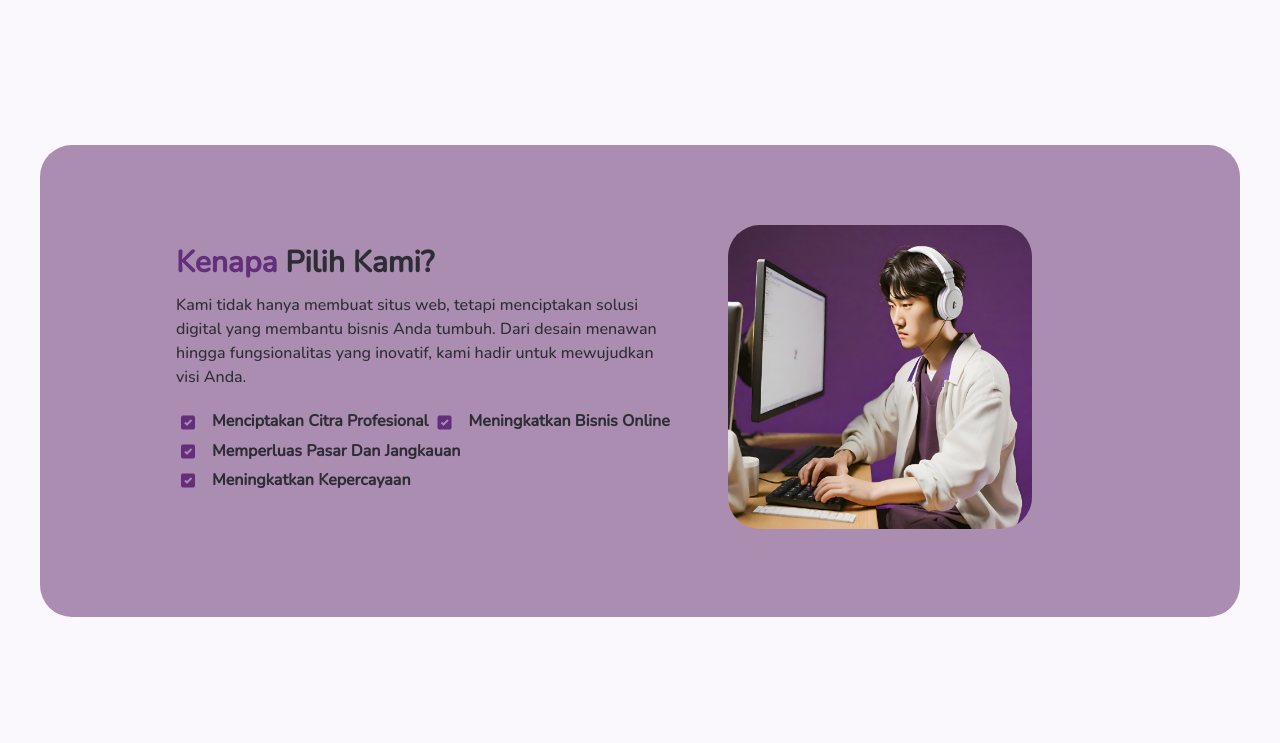
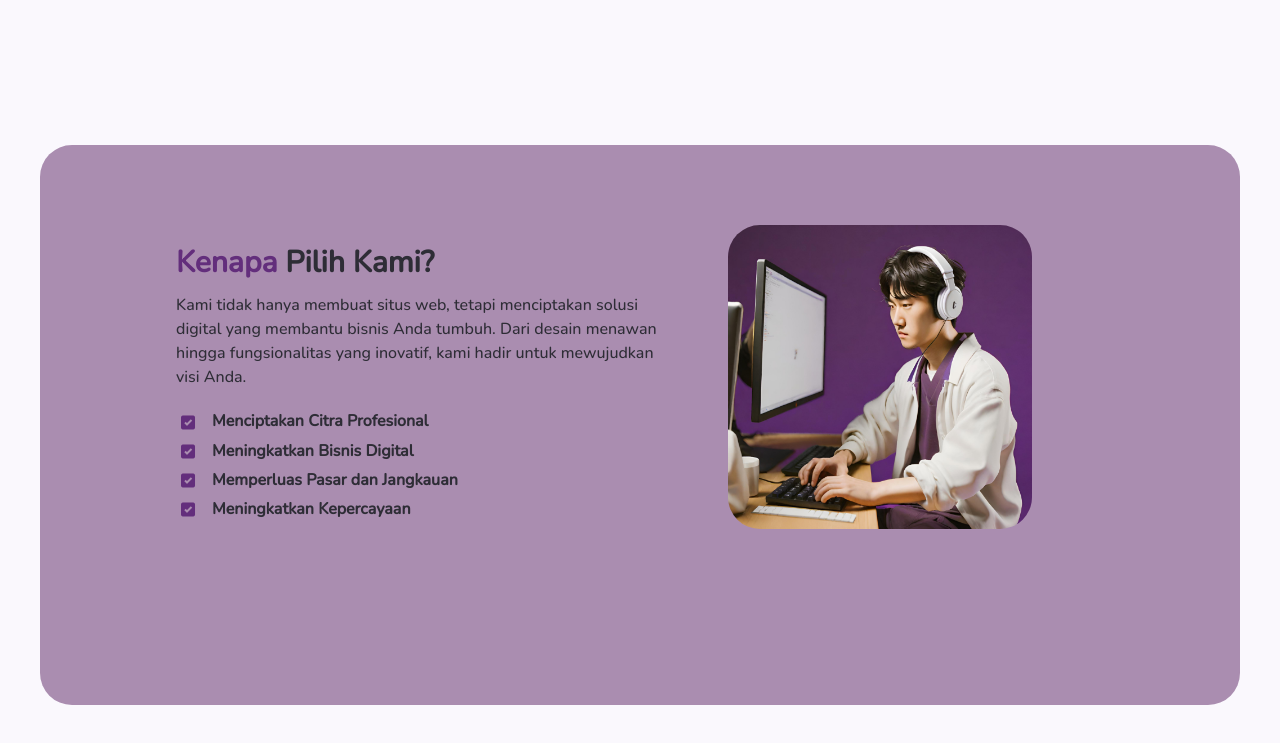
Before and after one commit to ilessall/Yukti, a website: page public/index.html in a window 1280 px wide. Shown: the part 2036-2779 px from the top of the page. Before the commit the page ends 2749 px from the top, so only its background shows below. Drawn offline with nearby package versions, Linux system fonts and the light colour scheme.

Commit message:
update ya

```diff
--- a/public/index.html
+++ b/public/index.html
@@ -235,7 +235,7 @@
       <section class="mt-32 bg-purple2 pt-14 sm:p-20 md:rounded-8xl md:ml-10 md:mr-10 ">
         <div class="container">
             <div class="flex flex-wrap">
-                <div class="w-full px-2  sm:w-1/2  sm:px-4  lg:w-1/3 order-2 pb-24 sm:pb-0">
+                <div class="w-full px-2  sm:w-1/2  sm:px-4  lg:w-1/3 order-2 pb-24 sm:pb0">
                     <div class="relative overflow-hidden rounded-8xl ">
                         <img src="../img/animasi5.png" alt="animasi1" class="w-full object-cover hover:scale-110 transition-all duration-500">
 
@@ -244,16 +244,19 @@
                 <div class="w-full px-2 sm:px-4 mb-10 sm:w-1/2 sm:order-1 lg:w-2/3 order-1 lg:pt-5 md:pt-2 lg:pl-10 lg:pr-10 lg:max-w-xl" >
                     <h2 class="lg:text-3xl text-2xl sm:text-xl mb-3 font-nunito font-bold text-darkPurple mt-10 sm:mt-0">Kenapa <span class="text-txt">Pilih Kami? </span></h2>
                     <p class=" font-nunito  text-txt whitespace-normal mb-5 sm:text-sm lg:text-base">Kami tidak hanya membuat situs web, tetapi menciptakan solusi digital yang membantu bisnis Anda tumbuh. Dari desain menawan hingga fungsionalitas yang inovatif, kami hadir untuk mewujudkan visi Anda.</p>
-                    <div class="">
+                    <div >
                         <i class="bx bxs-checkbox-checked text-darkPurple text-2xl">
                             <span class="text-base font-bold font-nunito text-txt align-middle">Menciptakan Citra Profesional</span>
                         </i>
+                        <br>
                         <i class="bx bxs-checkbox-checked text-darkPurple text-2xl">
-                            <span class=" text-base font-bold font-nunito text-txt align-middle">Meningkatkan Bisnis Online </span>
+                            <span class="text-base font-bold font-nunito text-txt align-middle">Meningkatkan Bisnis Digital</span>
                         </i>
+                        <br>
                         <i class="bx bxs-checkbox-checked text-darkPurple text-2xl">
-                            <span class="text-base font-bold font-nunito text-txt align-middle">Memperluas Pasar Dan Jangkauan</span>
+                            <span class="text-base font-bold font-nunito text-txt align-middle">Memperluas Pasar dan Jangkauan</span>
                         </i>
+                        <br>
                         <i class="bx bxs-checkbox-checked text-darkPurple text-2xl">
                             <span class="text-base font-bold font-nunito text-txt align-middle">Meningkatkan Kepercayaan</span>
                         </i>
```
